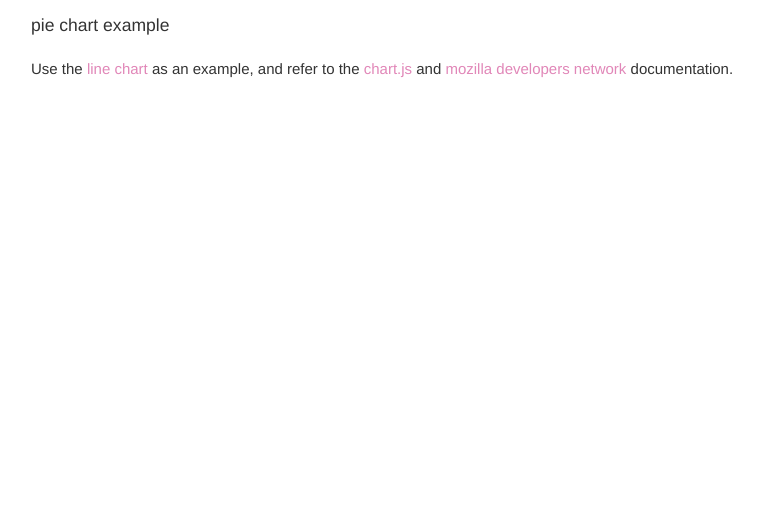
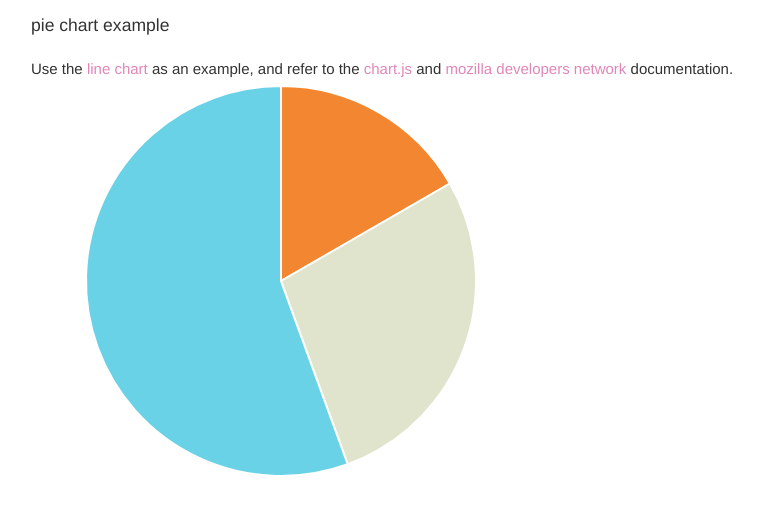
Before and after one commit to yiyayou/introduction-to-data-visualization, a website: page pie-chart.html in a window 1280 px wide. Shown: the part 82-596 px from the top of the page, without its empty margins (209-968 px from the left). Drawn offline with Linux system fonts and the light colour scheme.

Commit message:
Update pie-chart.html

```diff
--- a/pie-chart.html
+++ b/pie-chart.html
@@ -30,6 +30,21 @@
     var data = [ { value: 30, color:"#F38630" }, { value : 50, color : "#E0E4CC" }, { value : 100, color : "#69D2E7" } ]
       // add the code for the pie chart here:
 
+      var data = [
+      {
+        value: 30,
+        color:"#F38630"
+      },
+      {
+        value : 50,
+        color : "#E0E4CC"
+      },
+      {
+        value : 100,
+        color : "#69D2E7"
+      }
+      ]
+
       // create the data variable
 
       // create the options variable
@@ -37,6 +52,8 @@
       // get the canvas element and set it to the ctx variable
 
       // use the ctx variable to create a new chart
+      var ctx = document.getElementById("myChart").getContext("2d");
+      var lineChart = new Chart(ctx).Pie(data);
 
     </script>
   </body>
```
